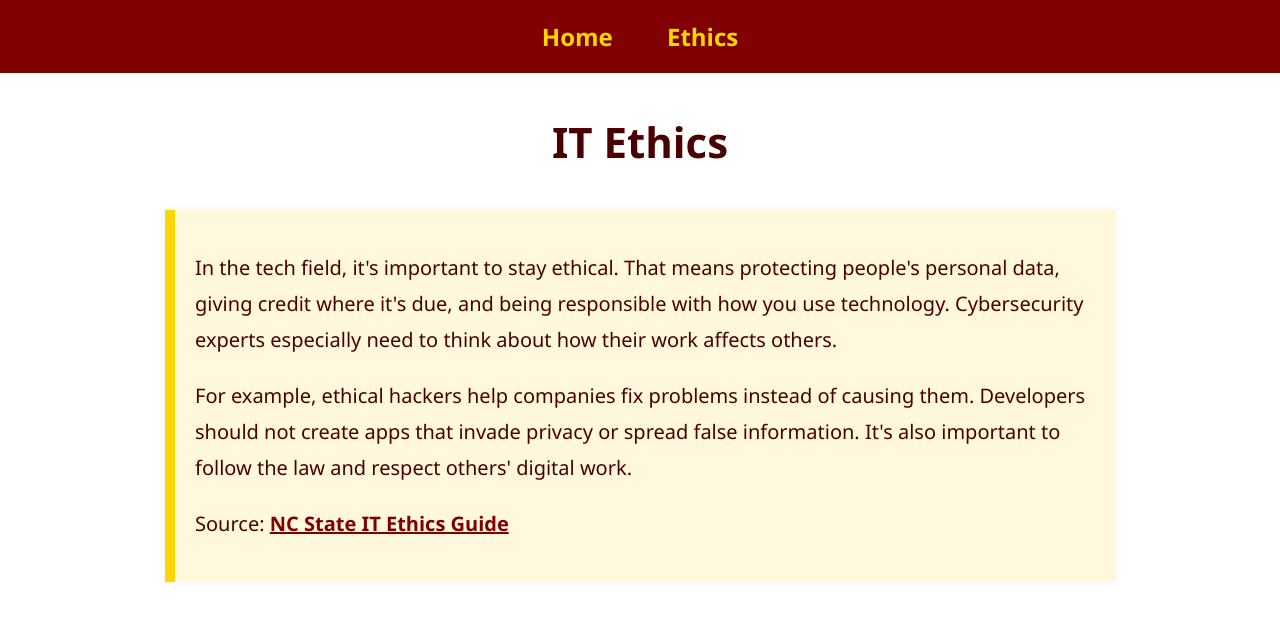
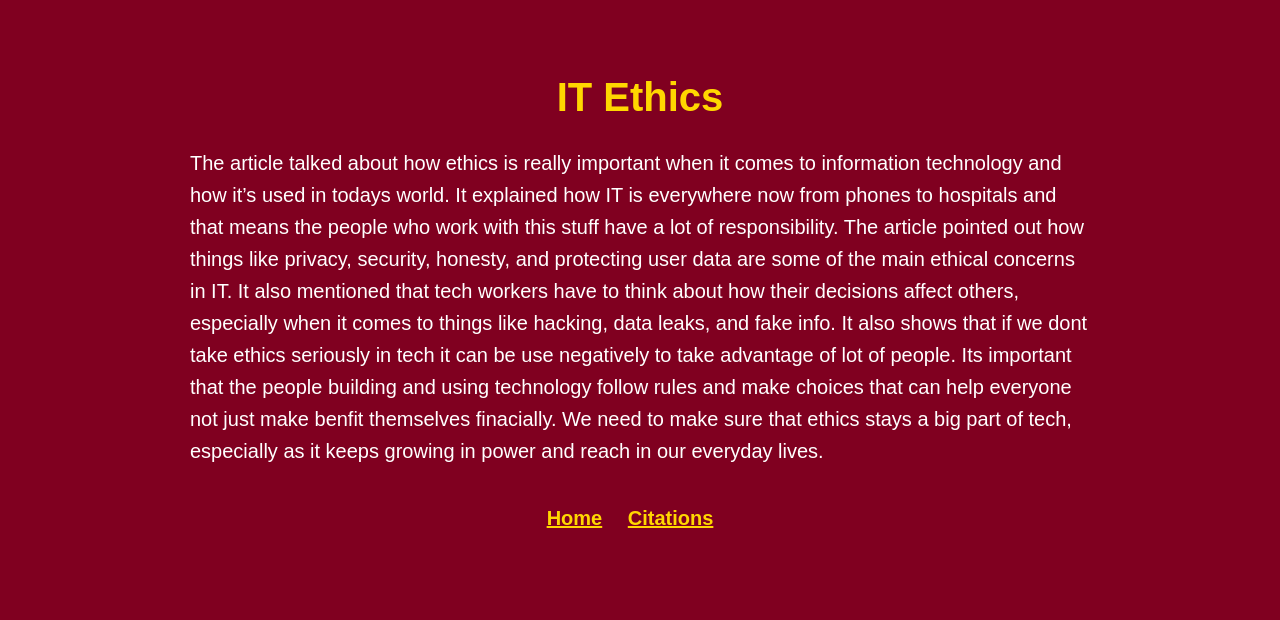
Before and after one commit to Brajal1/BrandonJal, a plain HTML site: page ethics.html in a window 1280 px wide. Drawn offline with Linux system fonts and the light colour scheme.

Commit message:
Update ethics.html

```diff
--- a/ethics.html
+++ b/ethics.html
@@ -1,70 +1,47 @@
 <!DOCTYPE html>
 <html>
 <head>
-  <title>IT Ethics</title>
+  <title>Ethics</title>
   <style>
     body {
-      font-family: 'Segoe UI', sans-serif;
-      background-color: #ffffff;
-      color: #4B0000;
-      margin: 0;
-      padding: 0;
+      background-color: #800020; /* Burgundy */
+      color: white;
+      font-family: Arial, sans-serif;
+      font-size: 20px;
+      padding: 40px;
     }
-    nav {
-      background-color: #800000;
-      padding: 20px 0;
+    h1 {
+      color: gold;
+      font-size: 40px;
       text-align: center;
     }
-    nav a {
-      color: #FFD700;
-      text-decoration: none;
-      font-size: 24px;
-      margin: 0 25px;
-      font-weight: bold;
-    }
-    nav a:hover {
-      color: white;
-    }
-    h1 {
-      text-align: center;
-      font-size: 42px;
-      margin-top: 40px;
-    }
-    .content {
+    p {
       max-width: 900px;
-      margin: 40px auto;
-      padding: 20px;
-      background-color: #fff8dc;
-      font-size: 20px;
-      line-height: 1.8;
-      border-left: 10px solid #FFD700;
-      box-shadow: 0 0 10px rgba(0,0,0,0.05);
+      margin: 0 auto 40px auto;
+      line-height: 1.6;
     }
     a {
-      color: #800000;
+      color: gold;
       font-weight: bold;
-    }
-    a:hover {
-      color: #4B0000;
+      margin-right: 20px;
     }
   </style>
 </head>
 <body>
+  <h1>IT Ethics</h1>
+  <p>
+    The article talked about how ethics is really important when it comes to information technology and how it’s used in todays world.
+    It explained how IT is everywhere now from phones to hospitals and that means the people who work with this stuff have a lot of responsibility.
+    The article pointed out how things like privacy, security, honesty, and protecting user data are some of the main ethical concerns in IT.
+    It also mentioned that tech workers have to think about how their decisions affect others, especially when it comes to things like hacking, data leaks, and fake info.
+    It also shows that if we dont take ethics seriously in tech it can be use negatively to take advantage of lot of people.
+    Its important that the people building and using technology follow rules and make choices that can help everyone not just make benfit themselves finacially.
+    We need to make sure that ethics stays a big part of tech, especially as it keeps growing in power and reach in our everyday lives.
+  </p>
 
-  <nav>
+  <div style="text-align: center;">
     <a href="index.html">Home</a>
-    <a href="ethics.html">Ethics</a>
-  </nav>
-
-  <h1>IT Ethics</h1>
-
-  <div class="content">
-    <p>In the tech field, it's important to stay ethical. That means protecting people's personal data, giving credit where it's due, and being responsible with how you use technology. Cybersecurity experts especially need to think about how their work affects others.</p>
-
-    <p>For example, ethical hackers help companies fix problems instead of causing them. Developers should not create apps that invade privacy or spread false information. It's also important to follow the law and respect others' digital work.</p>
-
-    <p>Source: <a href="https://ethics.csc.ncsu.edu/" target="_blank">NC State IT Ethics Guide</a></p>
+    <a href="citations.html">Citations</a>
   </div>
-
 </body>
 </html>
```
